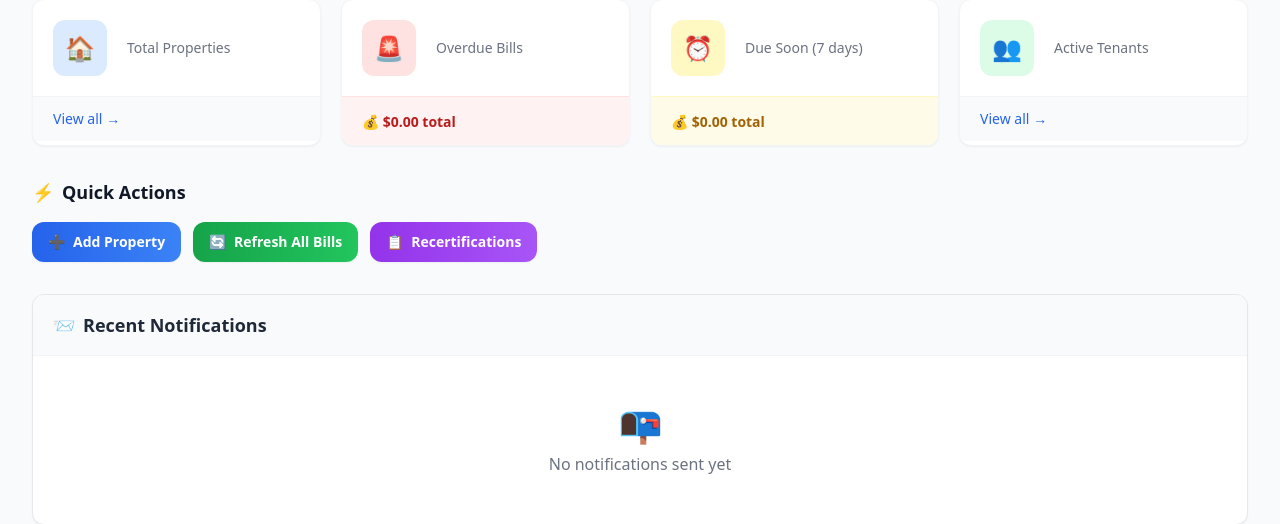
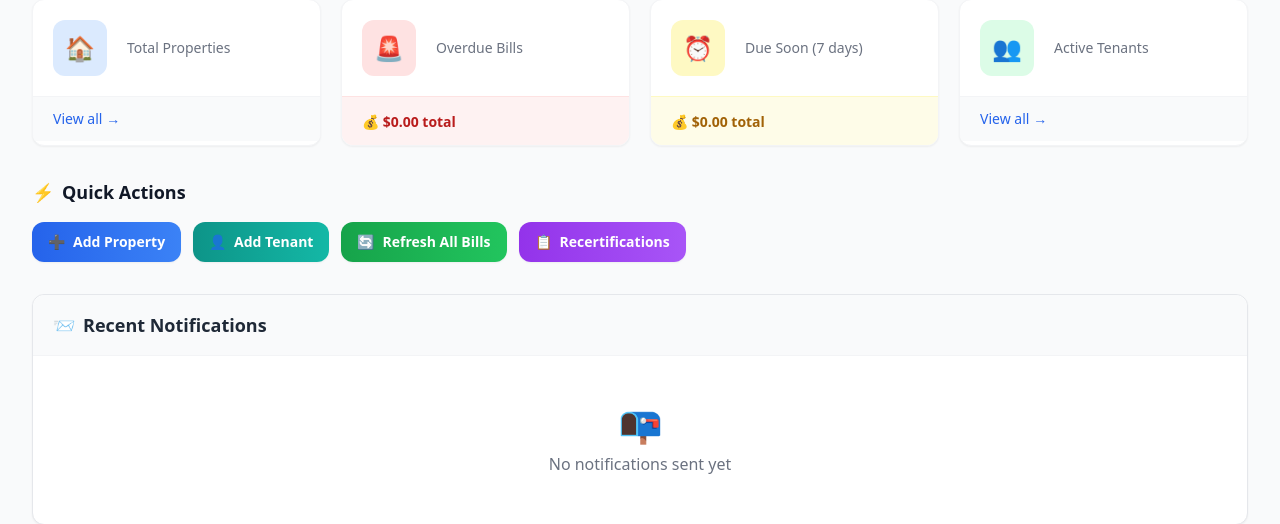
Before and after one commit to tidalpod/h20silobot, a FastAPI app: template webapp/templates/dashboard.html in a window 1280 px wide. Shown: the part 133-657 px from the top of the page. Run offline with FastAPI, Linux system fonts and the light colour scheme; the template is opened without the code that fills it, so the values that code supplies are empty; some libraries are stand-ins or nearby versions.

Commit message:
Add 'Add Tenant' quick action to dashboard
Co-Authored-By: Claude Opus 4.5 <noreply@anthropic.com>

```diff
--- a/webapp/templates/dashboard.html
+++ b/webapp/templates/dashboard.html
@@ -110,6 +110,10 @@
         <a href="/properties/new" class="inline-flex items-center rounded-xl bg-gradient-to-r from-blue-600 to-blue-500 px-4 py-2.5 text-sm font-semibold text-white shadow-sm hover:from-blue-500 hover:to-blue-400 transition-all">
             <span class="mr-2">➕</span>
             Add Property
+        </a>
+        <a href="/tenants/new" class="inline-flex items-center rounded-xl bg-gradient-to-r from-teal-600 to-teal-500 px-4 py-2.5 text-sm font-semibold text-white shadow-sm hover:from-teal-500 hover:to-teal-400 transition-all">
+            <span class="mr-2">👤</span>
+            Add Tenant
         </a>
         <a href="/bills/refresh" class="inline-flex items-center rounded-xl bg-gradient-to-r from-green-600 to-green-500 px-4 py-2.5 text-sm font-semibold text-white shadow-sm hover:from-green-500 hover:to-green-400 transition-all">
             <span class="mr-2">🔄</span>
```
